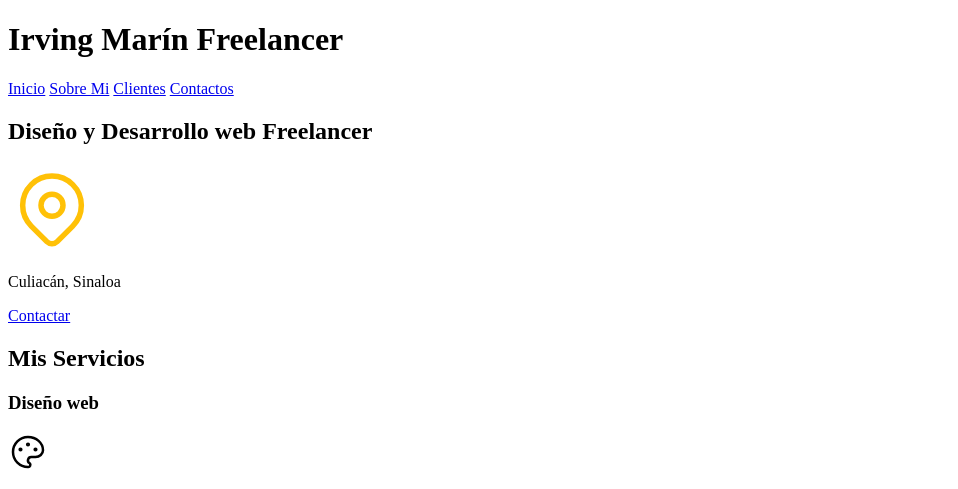
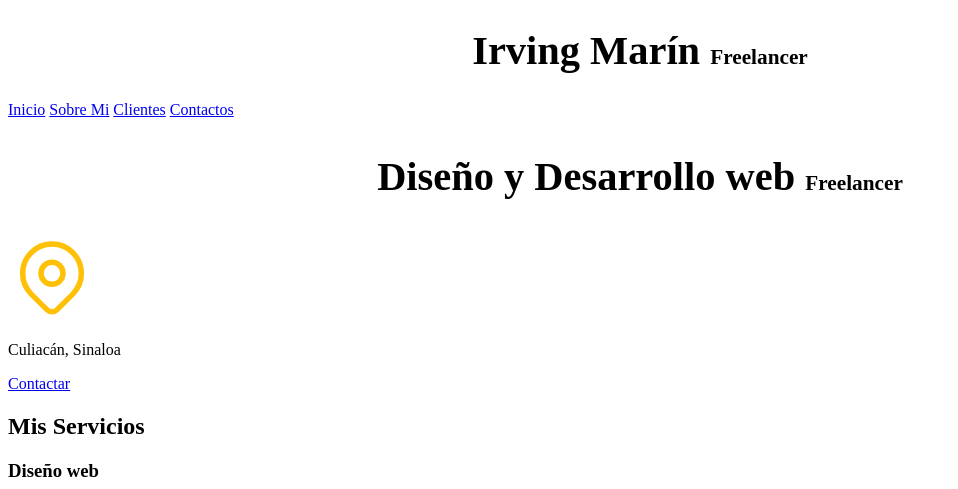
Before and after one commit to Irvingm0711/MiProyecto, a plain HTML site: page index.html in a window 1280 px wide. Shown: the top 489 px of the page, without its empty margins (0-958 px from the left). Drawn offline with Linux system fonts and the light colour scheme.

Commit message:
Creación de CSS

```diff
--- /dev/null
+++ b/css/styles.css
@@ -0,0 +1,13 @@
+html {
+  font-size: 66.5%;
+}
+body {
+  font-size: 16px; /* 1 rem = 10px*/
+}
+.titulo {
+  text-align: center;
+  font-size: 3.8rem;
+}
+.titulo span {
+  font-size: 2rem;
+}
--- a/index.html
+++ b/index.html
@@ -5,10 +5,12 @@
     <meta http-equiv="X-UA-Compatible" content="IE=edge" />
     <meta name="viewport" content="width=device-width, initial-scale=1.0" />
     <title>Diseñador Freelancer</title>
+    <link rel="preload" href="css/styles.css" as="style">
+    <link rel="stylesheet" href="css/styles.css">
   </head>
   <body>
     <header>
-      <h1>Irving Marín Freelancer</h1>
+      <h1 class="titulo">Irving Marín <span>Freelancer</span></h1>
     </header>
 
     <nav>
@@ -19,7 +21,7 @@
     </nav>
 
     <section>
-      <h2>Diseño y Desarrollo web Freelancer</h2>
+      <h2 class="titulo">Diseño y Desarrollo web <span>Freelancer</span></h2>
 
       <svg
         xmlns="http://www.w3.org/2000/svg"
```
